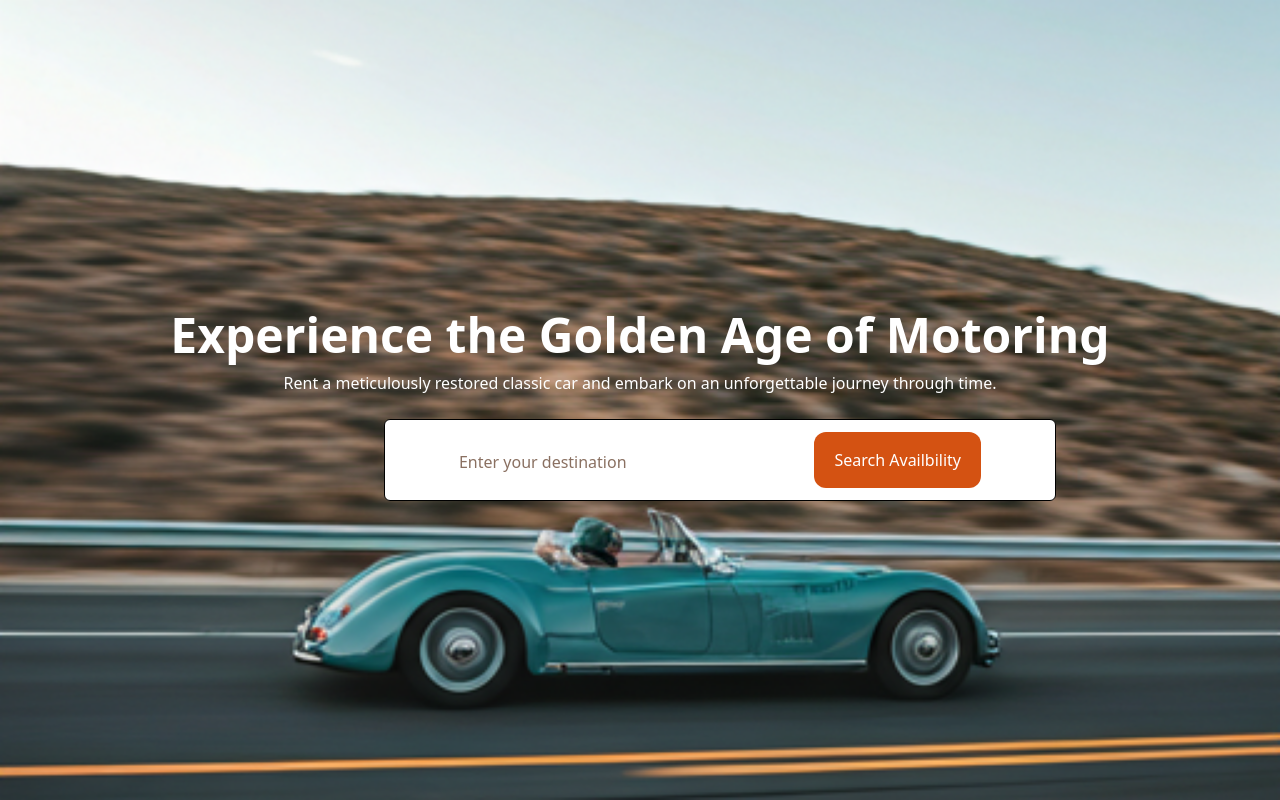
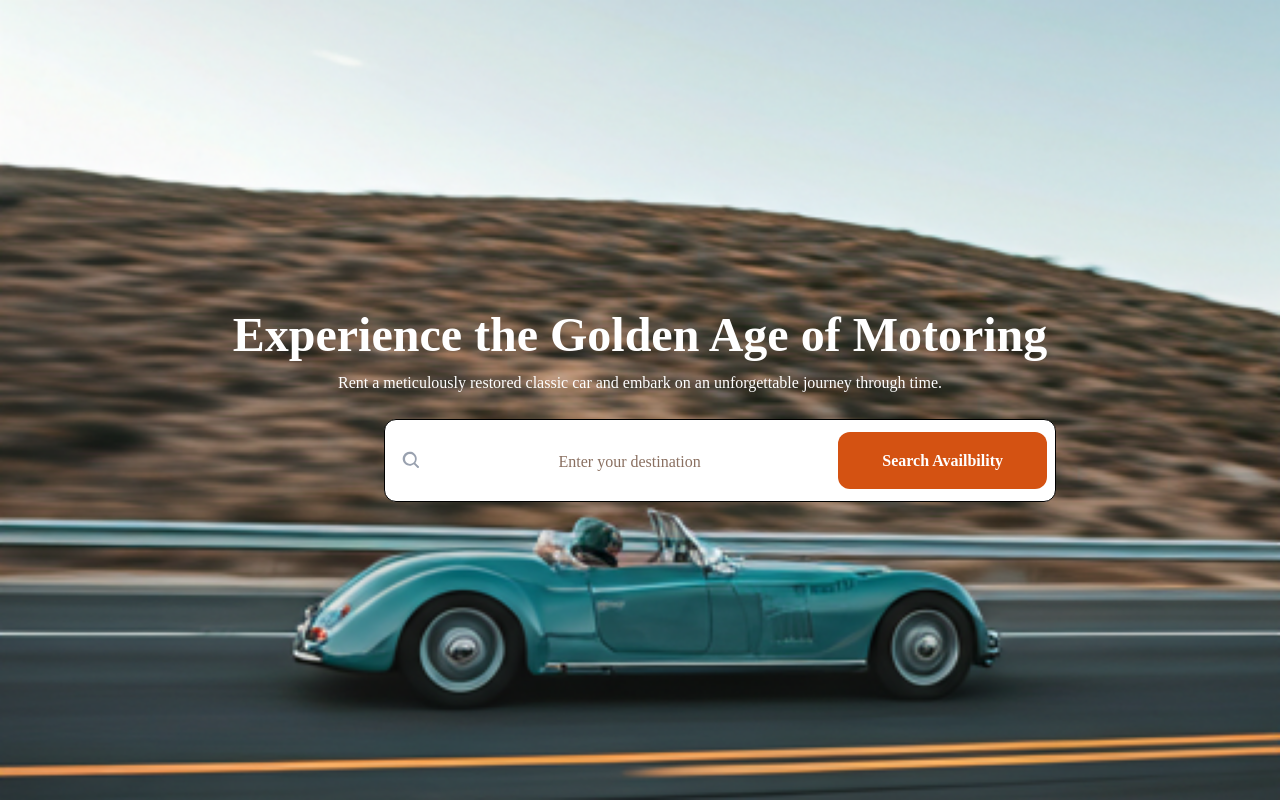
Before and after one commit to B-N-U/Car-Template, a website: page src/index.html in a window 1280 px wide. Drawn offline with Linux system fonts and the light colour scheme.

Commit message:
the code after modification but the lens i get it's code from chat gpt unfortunately but i understood the code of it

```diff
--- a/src/index.html
+++ b/src/index.html
@@ -5,16 +5,35 @@
   <meta name="viewport" content="width=device-width, initial-scale=1.0">
   <link href="./output.css" rel="stylesheet">
 </head>
-<body class=" bg-[url('./car-img.png')] bg-cover bg-center h-screen width-full flex flex-col justify-center gap-6">
+<!-- hero section start  -->
+ <!-- background image -->
+<body class=" relative bg-[url('./car-img.png')] bg-cover bg-center h-screen width-full flex flex-col justify-center gap-6">
 <div>
-
-   <p class="text-[48px] font-extrabold text-[#FFFFFF] flex justify-center">Experience the Golden Age of Motoring</p>
-   <p class="font-newsreader text[16px] flex justify-center text-[#FFFFFF]">Rent a meticulously restored classic car and embark on an unforgettable journey through time.</p>
+<!-- the titles -->
+   <p class="text-[48px] font-extrabold font-[Newsreader] text-[#FFFFFF] flex justify-center">Experience the Golden Age of Motoring</p>
+   <p class="font-[Newsreader] text[16px] flex justify-center text-[#FFFFFF]">Rent a meticulously restored classic car and embark on an unforgettable journey through time.</p>
 
 
   </div>
-  <div class="border rounded-md bg-white flex justify-around items-center gap-10 w-2xl pt-3 pb-3 ml-96">
-    <div class="text-[#8A7061] text-[16px] pt-3.5 flex items-center pb-2.5">Enter your destination</div><div class="rounded-xl bg-[#D45212] pl-[20px] text-white hover:bg-amber-600 pr-[20px] pt-4 pb-4"><button>Search Availbility</button></div>
+  <!-- search bar -->
+  <div class=" relative border rounded-xl bg-white flex justify-between pr-2  items-center  w-2xl pt-3 pb-3 ml-96">
+    <!-- lens icon start -->
+    <div class="pl-4">
+      <svg xmlns="http://www.w3.org/2000/svg"
+           class="h-5 w-5 text-gray-400"
+           viewBox="0 0 20 20"
+           fill="currentColor">
+        <path fill-rule="evenodd"
+              d="M12.9 14.32a7 7 0 1 1 1.414-1.414l3.39 3.39a1 1 0 0 1-1.414 1.414l-3.39-3.39ZM14 9a5 5 0 1 1-10 0 5 5 0 0 1 10 0Z"
+              clip-rule="evenodd" />
+      </svg>
+    </div>
+    <!-- lens icon end -->
+     <!-- button -->
+     <div class="text-[#8A7061] text-[16px] font-normal font-[Newsreader] pt-3.5 flex items-center  pb-2.5">Enter your destination  </div><div class="rounded-xl bg-[#D45212] pl-[20px] font-bold text-white  hover:bg-amber-600 pr-[20px]  pt-4 pb-4   "><button class=" px-6 font-bold text-[16px] font-[Newsreader] rounded-r-full ">Search Availbility</button></div>
+
+
   </div>
+  <!-- hero section end -->
 </body>
 </html>
```
Also changed, not shown: src/output.css.
